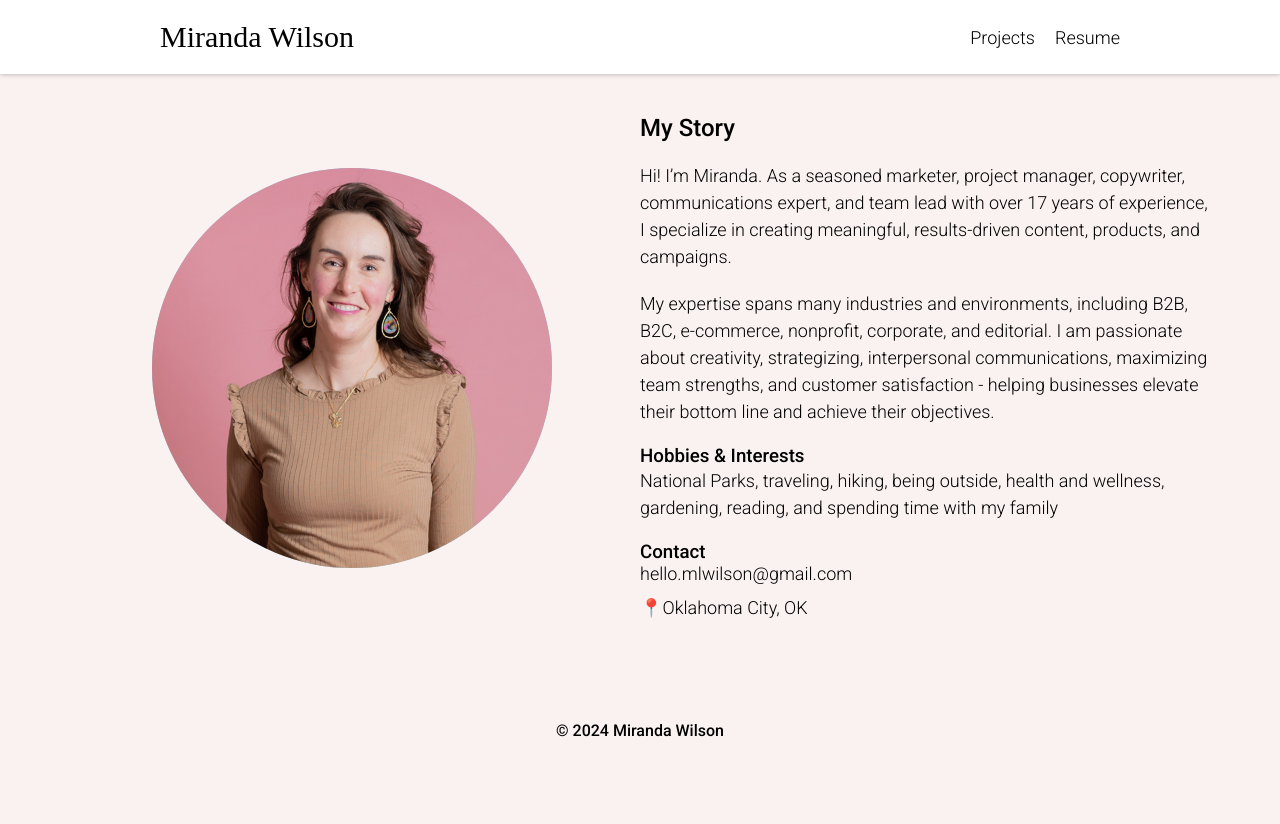
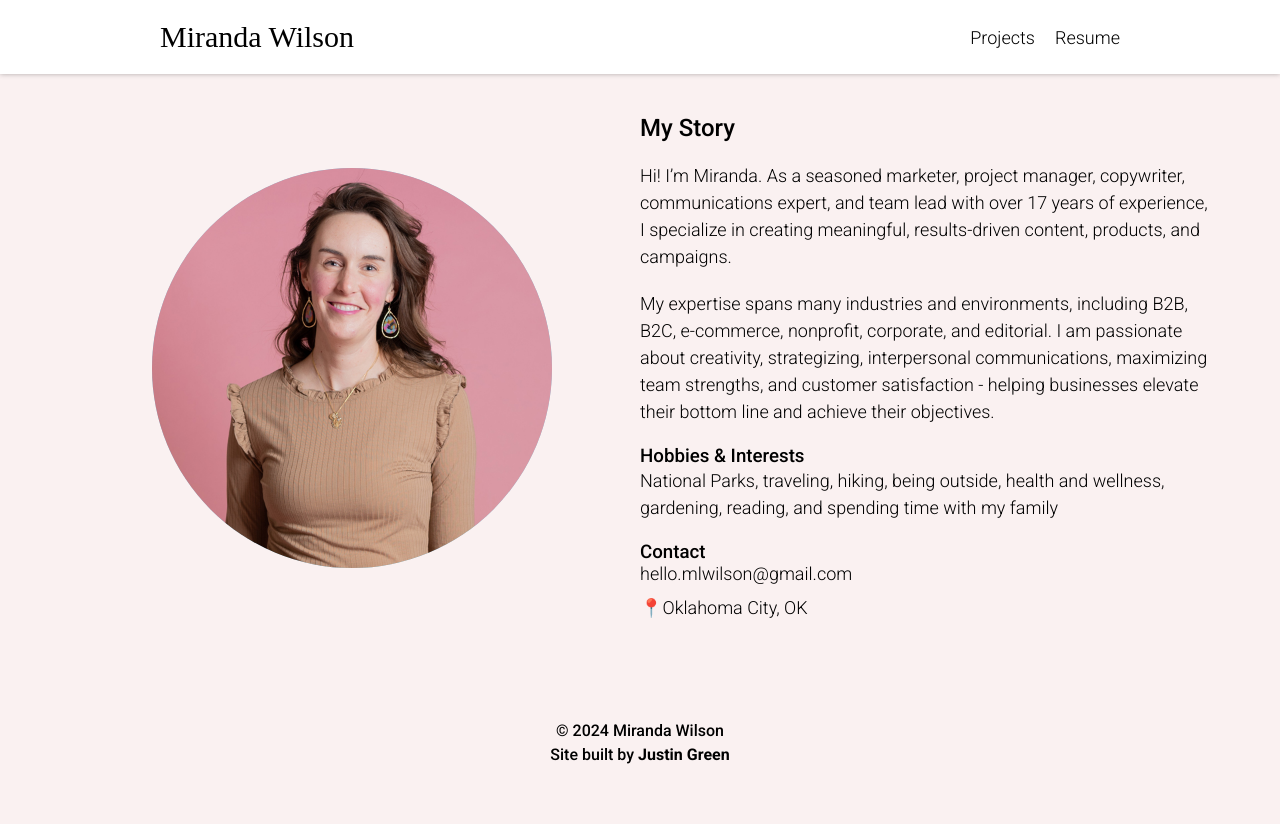
Before and after one commit to justincgreen/mw-portfolio, an Astro site: page / in a window 1280 px wide. Before the commit the page ends 800 px from the top, so only its background shows below. Built offline with nearby package versions, Linux system fonts and the light colour scheme; Astro itself is replaced by a stand-in of ours; a web font is replaced by a local one.

Commit message:
Add callsign

```diff
--- a/src/components/Footer.astro
+++ b/src/components/Footer.astro
@@ -1,5 +1,8 @@
 <footer class="c-footer">
   &copy; <span class="c-footer__year">2023</span> Miranda Wilson
+  <div class="c-footer__call-sign">
+    Site built by <a href="https://www.justingreen.dev/" target="_blank">Justin Green</a>
+  </div>
 </footer>
 
 <script is:inline>
--- a/src/styles/_footer.scss
+++ b/src/styles/_footer.scss
@@ -5,4 +5,13 @@
   @media(max-width: 767px) {
     padding: var(--space-triple) var(--space);
   }
+
+  &__call-sign {
+    margin-top: 5px;
+
+    a {
+      font-size: 16px;
+      font-weight: bold;
+    }
+  }
 }
```
